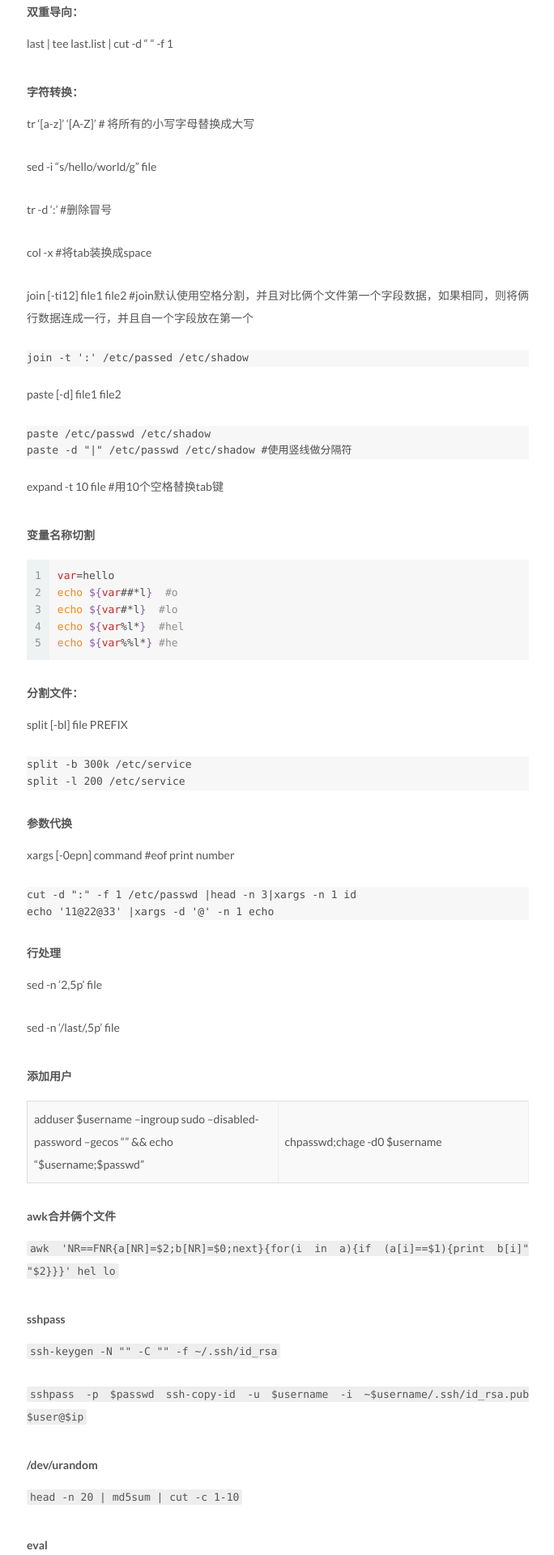
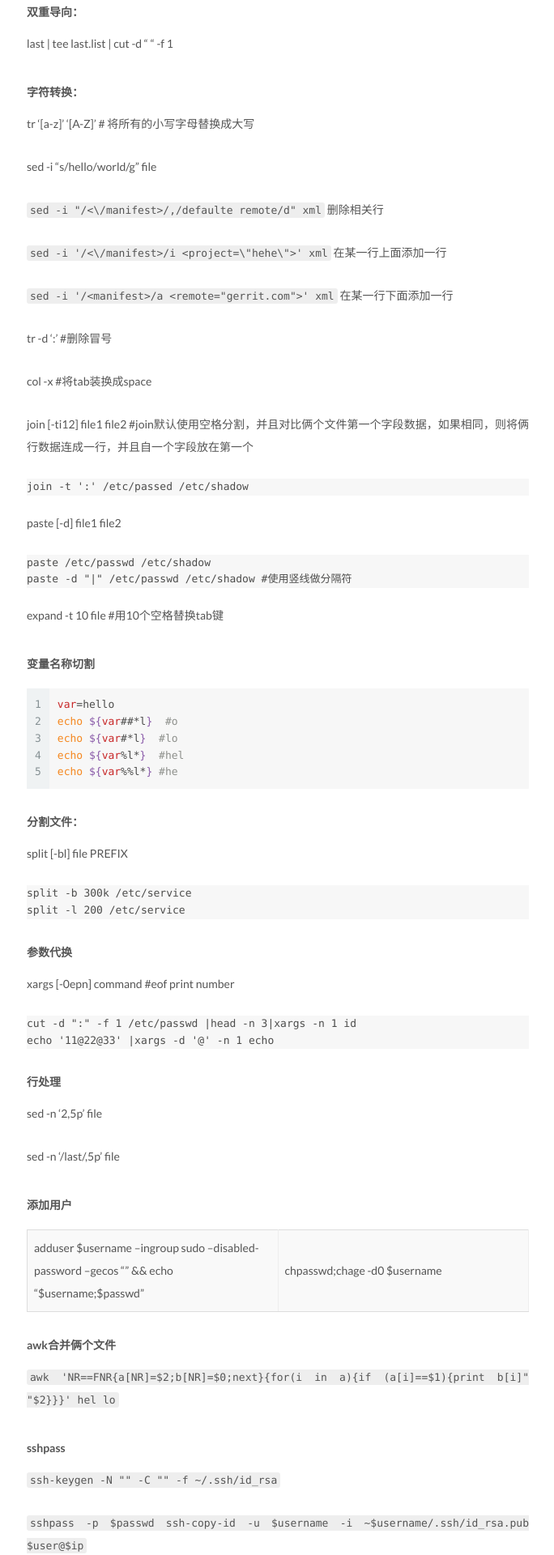
Before and after one commit to tuobashaoli/tuobashaoli.github.io, a Jekyll site: the page built from _posts/2019-04-06-shell.markdown, in a window 1280 px wide. Shown: the part 1779-3699 px from the top of the page at 81% size, without its empty margins (427-1111 px from the left). Built offline with Jekyll 4.4.1, drawn with Linux system fonts in a browser that asks for light colours; comment, search, counter and statistics services are not loaded.

Commit message:
update shell

```diff
--- a/_posts/2019-04-06-shell.markdown
+++ b/_posts/2019-04-06-shell.markdown
@@ -87,6 +87,12 @@ last \| tee last.list  \| cut -d " " -f 1
 tr '\[a-z\]' '\[A-Z\]' \# 将所有的小写字母替换成大写
 
 sed -i "s/hello/world/g" file
+
+`sed -i "/<\/manifest>/,/defaulte remote/d" xml` 删除相关行
+
+`sed -i '/<\/manifest>/i <project=\"hehe\">' xml` 在某一行上面添加一行
+
+`sed -i '/<manifest>/a <remote="gerrit.com">' xml` 在某一行下面添加一行
 
 tr -d ':' \#删除冒号
 
```
